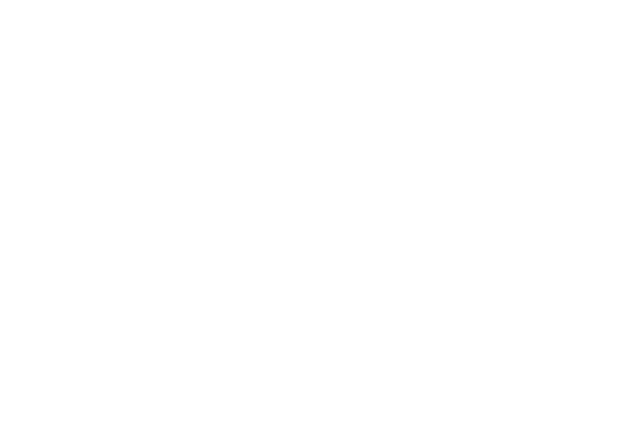
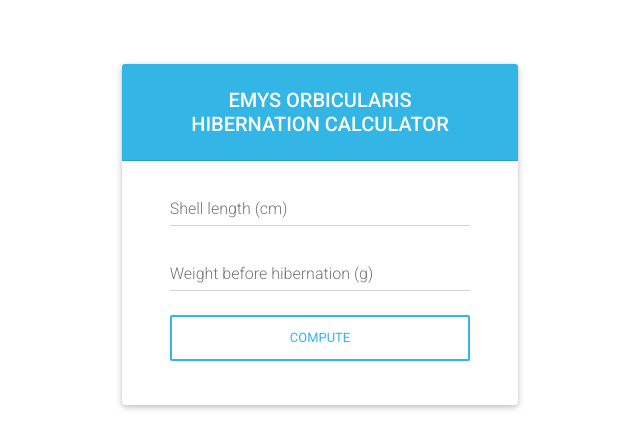
Before and after one commit to rarescosmin/hibernator-calculator-mbn-tech-vue, a Vue app: page / in a window 1280 px wide. Shown: the top 448 px of the page, without its empty margins (0-640 px from the left). Built offline with nearby package versions, Linux system fonts and the light colour scheme.

Commit message:
added first part of the calculator left side of the app

```diff
--- a/src/components/HibernationCalculator/HibernationCalculator.vue
+++ b/src/components/HibernationCalculator/HibernationCalculator.vue
@@ -1,8 +1,23 @@
 <template>
+	<div class="row">
+		<div class="col">
+			<div class="card">
+				<HibernationCalculatorCardTitle animalSpecies="EMYS ORBICULARIS" />
+				<HibernationCalculatorCardBody />
+			</div>
+		</div>
+	</div>
 </template>
 
 <script>
+import HibernationCalculatorCardTitle from './HibernationCalculatorCardTitle.vue';
+import HibernationCalculatorCardBody from './HibernationCalculatorCardBody.vue';
+
 export default {
-  name: "HibernationCalculator",
+	name: "HibernationCalculator",
+	components: {
+		HibernationCalculatorCardTitle,
+		HibernationCalculatorCardBody
+	}
 };
 </script>
--- /dev/null
+++ b/src/components/HibernationCalculator/HibernationCalculatorCardBody.vue
@@ -0,0 +1,21 @@
+<template>
+    <div class="card-body px-lg-5 pt-0">
+        <form style="color: #757575;">
+            <div class="md-form">
+                <label for="defaultLength">Shell length (cm)</label>
+                <input type="number" step="0.001" id="defaultLength" class="form-control" aria-label="Shell length (cm)" required />
+            </div>
+            <div class="md-form">
+                <label for="defaultWeight">Weight before hibernation (g)</label>
+                    <input type="number" step="0.001" id="defaultWeight" class="form-control" aria-label="Weight before hibernation (g)" required />
+            </div>
+            <button class="btn btn-outline-info btn-rounded btn-block my-4 waves-effect z-depth-0" type="submit" id="defaultSubmit">Compute</button>
+        </form>
+    </div>
+</template>
+
+<script>
+export default {
+    name: 'HibernationCalculatorCardBody'
+}
+</script>
--- a/src/components/HibernationCalculator/HibernationCalculatorCardTitle.vue
+++ b/src/components/HibernationCalculator/HibernationCalculatorCardTitle.vue
@@ -1,7 +1,7 @@
 <template>
     <h5 class="card-header info-color white-text text-center py-4">
-        <strong>{{ firstTitle }}</strong> <br>
-        <strong>{{ secondTitle }}</strong>
+        <strong>{{ animalSpecies }}</strong> <br>
+        <strong>HIBERNATION CALCULATOR</strong>
     </h5>
 </template>
 
@@ -9,8 +9,7 @@
 export default {
     name: 'HibernationCalculatorCardTitle',
     props: {
-        firstTitle: String,
-        secondTitle: String
+        animalSpecies: String
     }
 }
 </script>
```
